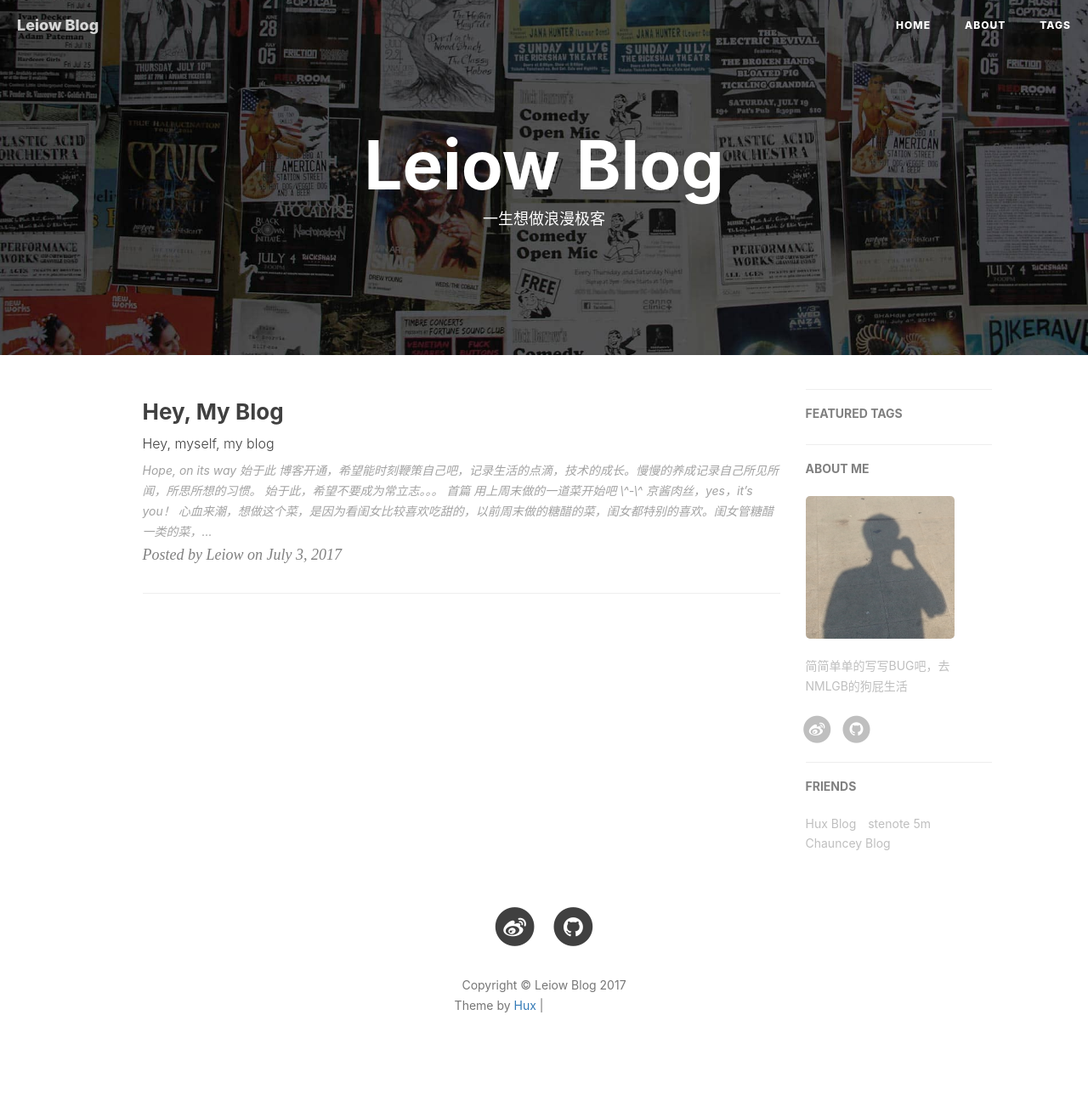
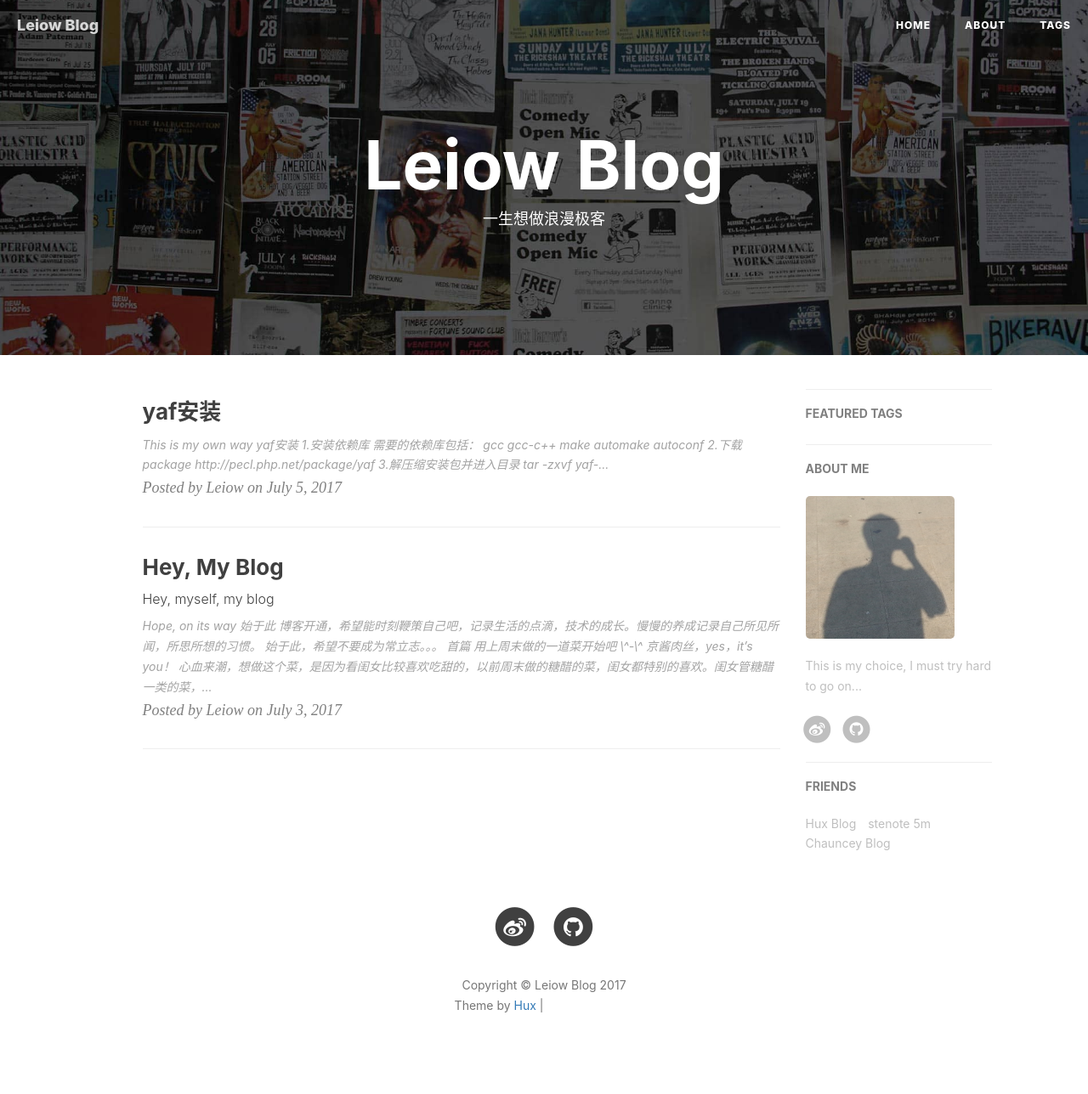
Before and after one commit to Leiow/blog, a Jekyll site: the page built from index.html, in a window 1280 px wide. Shown: the whole page at 85% size. Built offline with Jekyll 4.4.1, drawn with Linux system fonts in a browser that asks for light colours; nearby versions of some CDN libraries; the list of posts is cut into pages by our own code; comment, search, counter and statistics services are not loaded; some of the changed lines change nothing that is shown; grey boxes are pictures that could not be loaded.

Commit message:
modify config and add blog

```diff
--- a/_config.yml
+++ b/_config.yml
@@ -73,7 +73,7 @@ netease_comment: false
 
 # Sidebar settings
 sidebar: true                           # whether or not using Sidebar.
-sidebar-about-description: "简简单单的写写BUG吧，去NMLGB的狗屁生活"
+sidebar-about-description: "This is my choice, I must try hard to go on..."
 sidebar-avatar: /img/avatar-leiow-logo.jpg      # use absolute URL, seeing it's used in both `/` and `/about/`
 
 
--- /dev/null
+++ b/_posts/2017-07-05-install-yaf.md
@@ -0,0 +1,92 @@
+---
+layout : post
+title : "yaf安装"
+date : 2017-07-05 15:40:00
+author : "Leiow"
+header-img : "img/post-bg-install-yaf.jpg"
+catalog : true
+tags :
+    - 技术
+    - PHP
+---
+
+> This is my own way
+
+# yaf安装
+
+1.安装依赖库
+
+需要的依赖库包括：
+
+> - gcc
+> - gcc-c++
+> - make
+> - automake
+> - autoconf
+
+
+2.下载package
+
+> http://pecl.php.net/package/yaf
+
+3.解压缩安装包并进入目录
+
+> tar -zxvf yaf-3.0.5.tar yaf-3.0.5
+> cd yaf-3.0.5
+
+4.准备扩展库的安装环境
+
+> /usr/local/bin/phpize
+
+执行成功，会看到如下输出：
+> Password:
+Configuring for:
+PHP Api Version:         20160303
+Zend Module Api No:      20160303
+Zend Extension Api No:   320160303
+
+5.配置
+
+> ./configure --with-php-config=/usr/local/bin/php
+
+6.编译安装
+
+> make && make install
+
+安装成功后，会有如下输出：
+
+> Installing shared extensions:     /usr/local/Cellar/php71/7.1.6_18/lib/php/extensions/no-debug-non-zts-20160303/
+
+查看扩展目录下的文件列表：
+
+> ls /usr/local/Cellar/php71/7.1.6_18/lib/php/extensions/no-debug-non-zts-20160303/
+
+可以看到yaf.so扩展文件，说明编译完成
+
+7.在php.ini中增加yaf.so扩展
+
+> vim /usr/local/etc/php/7.1/php.ini
+> extension=yaf.so
+
+8.重启php-fpm
+
+> php-fpm.restart
+
+9.查看phpinfo，可以看到yaf模块，完成安装
+
+## 安装过程中遇到的问题
+
+- 没有安装autoconf
+
+在执行/usr/local/bin/phpize时，遇到如下错误输出
+
+> Configuring for:
+PHP Api Version:         20160303
+Zend Module Api No:      20160303
+Zend Extension Api No:   320160303
+Cannot find autoconf. Please check your autoconf installation and the
+$PHP_AUTOCONF environment variable. Then, rerun this script.
+
+解决方法：
+
+> 使用brew安装autoconf
```
Also changed, not shown: img/post-bg-install-yaf.jpg (added).
